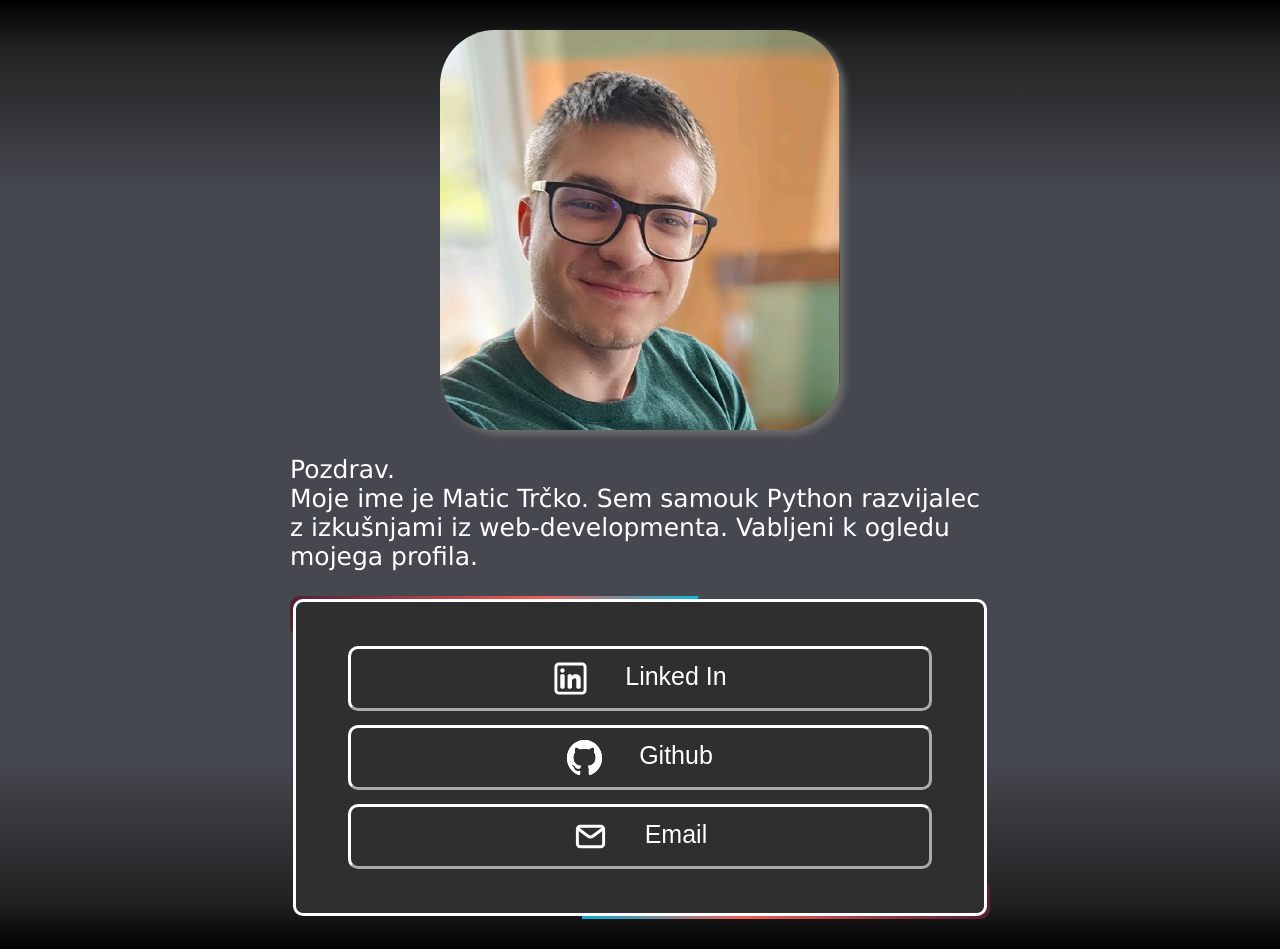
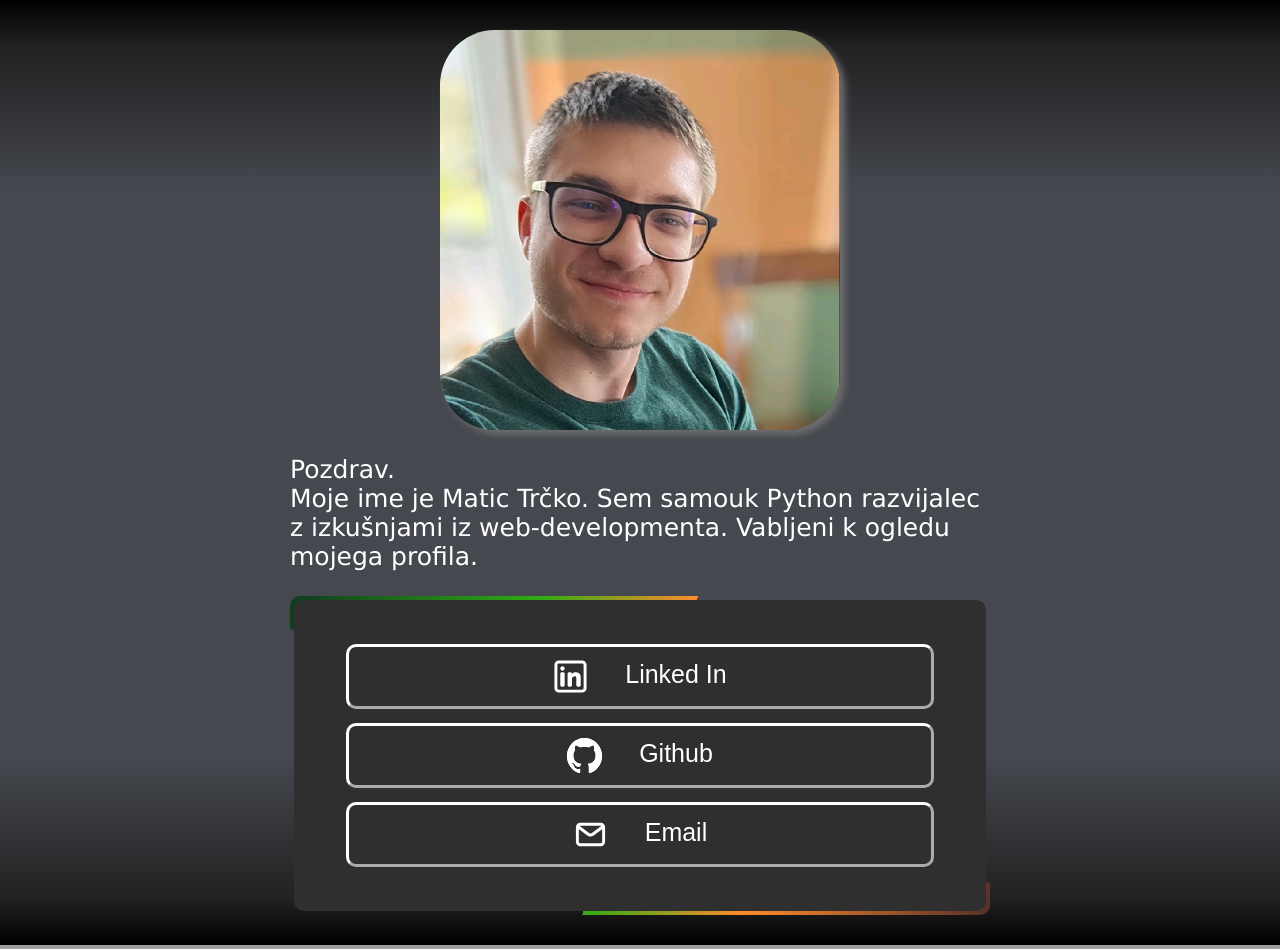
Before and after one commit to Mati55e/osebna-spletna-stran, a plain HTML site: page index.html in a window 1280 px wide. Drawn offline with Linux system fonts and the light colour scheme.

Commit message:
some changes

```diff
--- a/styles.css
+++ b/styles.css
@@ -50,7 +50,7 @@ body {
     width: 100%;
     border-width: 3px;
     border-radius: 10px;
-    border-style: solid;
+    border-style: none;
     border-color: white;
     row-gap: 14px;
     padding-top: 44px;
@@ -58,7 +58,7 @@ body {
     display: flex;
     flex-direction: column;
     justify-content: center;
-    margin: 3px;
+    margin: 4px;
     background-color: rgb(47, 47, 47);
 }
 
@@ -184,7 +184,7 @@ a {
 	height: 500px;
 	transform-origin: bottom right;
 	background: linear-gradient(90deg,transparent,#45f3ff,#45f3ff);
-	background: linear-gradient(90deg,rgba(2,0,36,1) 0%, rgba(242,91,86,1) 70%, rgba(0,212,255,0.8) 100%);
+	background: linear-gradient(90deg,rgba(2,0,36,1) 0%, rgb(255, 139, 44) 70%, rgb(46, 172, 20) 100%);
 	animation: animate 9s linear infinite;
 }
 .box::after
@@ -198,7 +198,7 @@ a {
 	width: 500px;
 	height: 500px;
 	transform-origin: top left;
-    background: linear-gradient(270deg,rgba(2,0,36,1) 0%, rgba(242,91,86,1) 70%, rgba(0, 213, 255, 0.8) 100%);
+    background: linear-gradient(270deg,rgba(2,0,36,1) 0%, rgb(46, 172, 20) 70%, rgb(255, 139, 44) 100%);
 	animation: animate 9s linear infinite;
 }
 @keyframes animate
```
